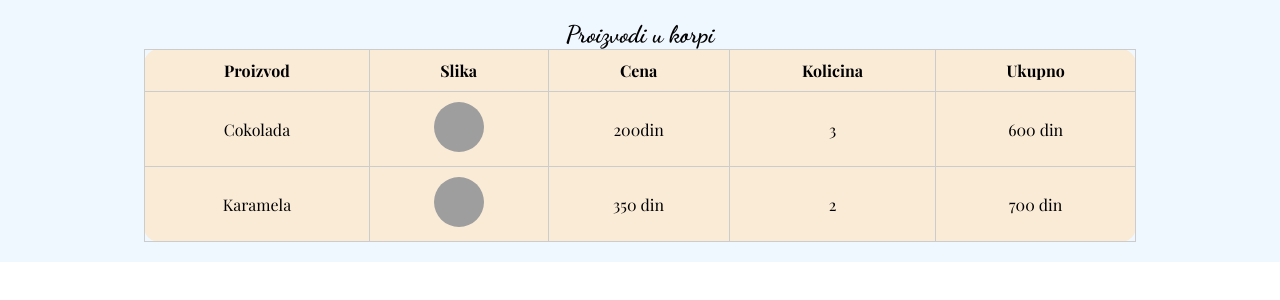
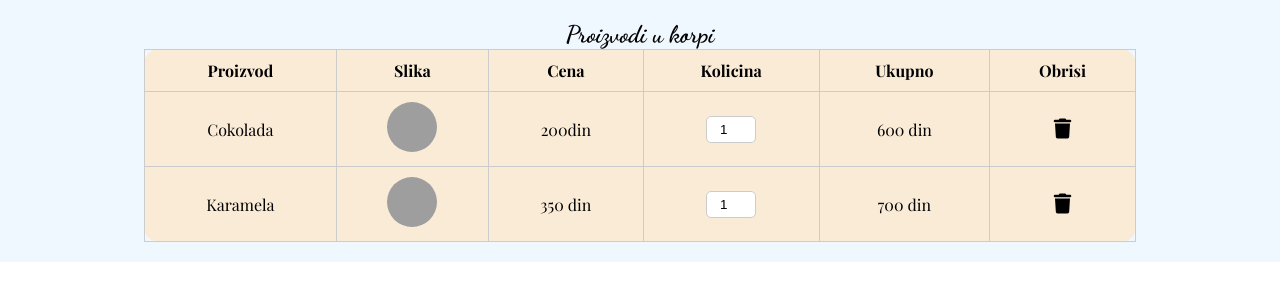
Before and after one commit to dankapetrovic/prodavnica_sladoleda_html_css_js, a plain HTML site: page korpa.html in a window 1280 px wide. Drawn offline with nearby package versions, Linux system fonts and the light colour scheme; grey boxes are pictures that could not be loaded; a web font is replaced by a local one.

Commit message:
gotova korpa

```diff
--- a/css/korpa.css
+++ b/css/korpa.css
@@ -35,5 +35,21 @@ table{
 th, td{
     padding: 10px;
     border: 1px solid #ccc;
-
 }
+.obrisi{
+    font-size: 20px;
+    border: none;
+    background-color: transparent;
+    cursor: pointer;
+}
+.obrisi:hover{
+    transform: scale(1.1);
+    transition: 0.3s;
+}
+input{
+    width: 50px;
+    text-align: center;
+    border-radius: 5px;
+    border: 1px solid #ccc;
+    padding: 5px;
+}
--- a/korpa.html
+++ b/korpa.html
@@ -25,20 +25,23 @@
                 <th>Cena</th>
                 <th>Kolicina</th>
                 <th>Ukupno</th>
+                <th>Obrisi</th>
             </tr>
             <tr>
                 <td>Cokolada</td>
                 <td><img src="https://i.pinimg.com/736x/54/62/ea/5462ea031fb21b34b2407873ee1fc88b.jpg" alt=""></td>
                 <td>200din</td>
-                <td>3</td>
+                <td><input type="number" name="" id="" min="0" value="1"></td>
                 <td>600 din</td>
+                <td><button class="obrisi"><i class="fa-solid fa-trash"></i></button></td>
             </tr>
             <tr>
                 <td>Karamela</td>
                 <td><img src="https://i.pinimg.com/736x/73/49/c0/7349c02132a9b9b3a7217c3cff1de69a.jpg" alt=""></td>
                 <td>350 din</td>
-                <td>2</td>
+                <td><input type="number" name="" id="" min="0" value="1"></td>
                 <td>700 din</td>
+                <td><button class="obrisi"><i class="fa-solid fa-trash"></i></button></td>
         </tr>
         </div>
         </table>
```
